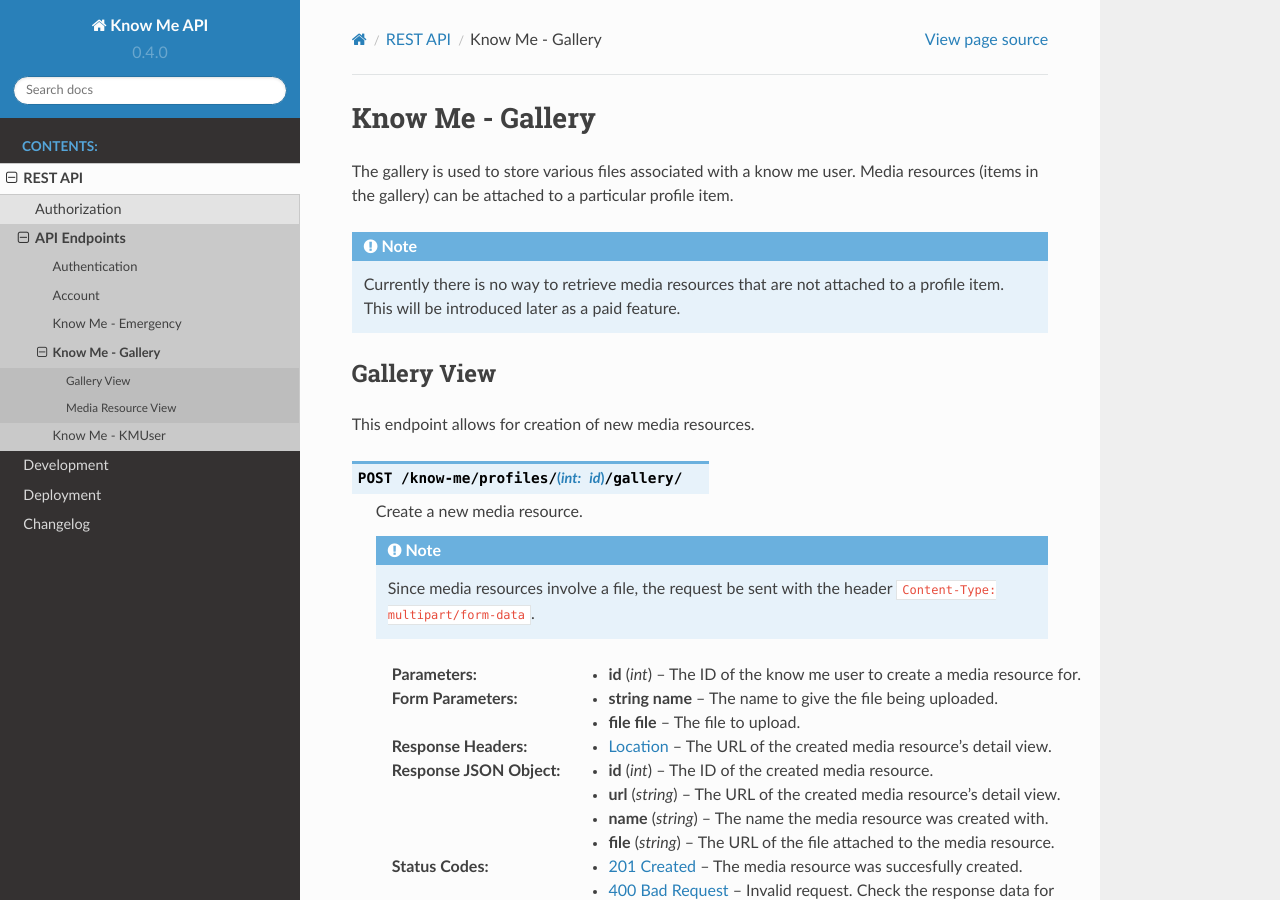
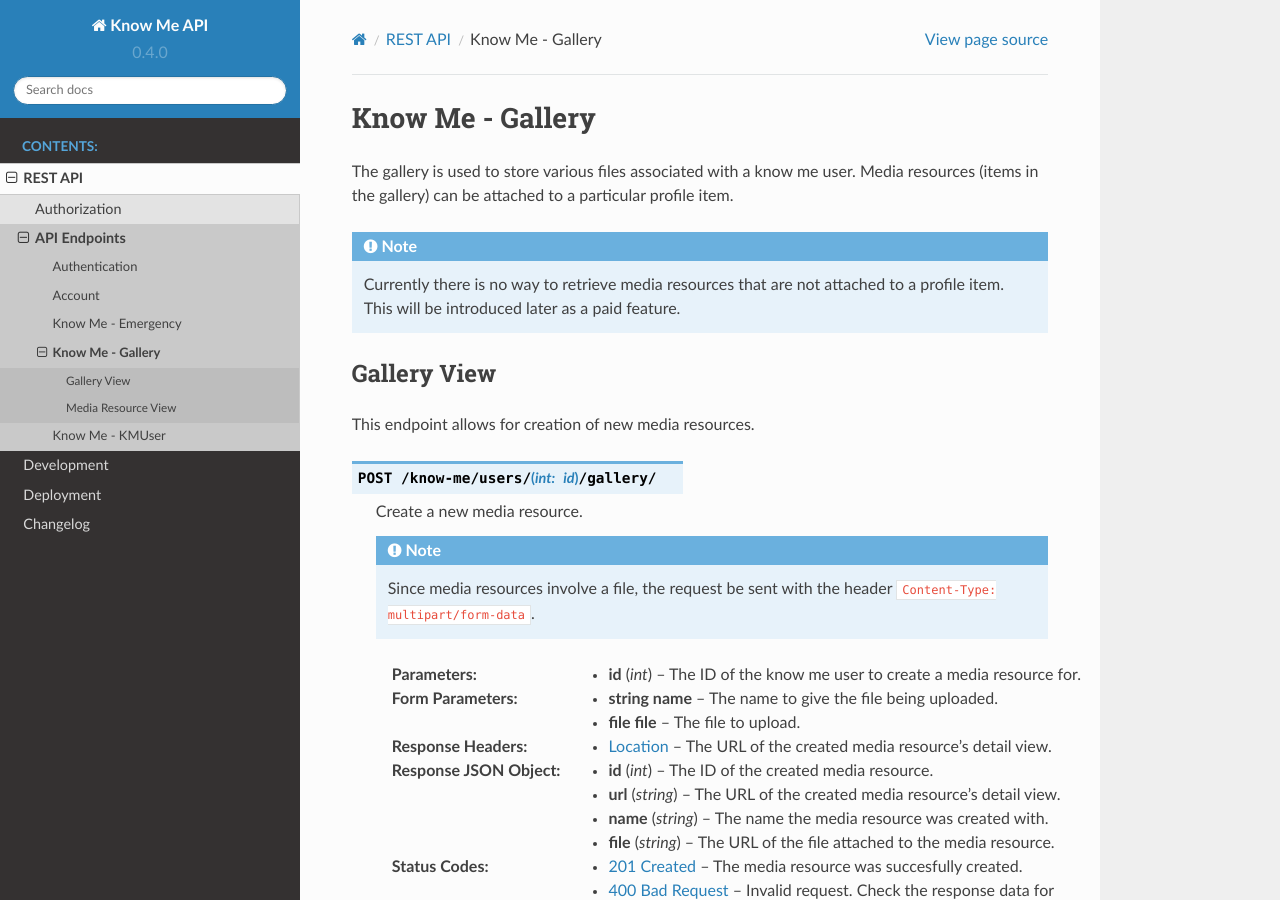
Before and after one commit to knowmetools/km-api, a Sphinx documentation site: the page built from docs/API/know-me-gallery.rst, in a window 1280 px wide and 900 px high. Built offline with Sphinx 7.4.7 and the Read the Docs theme 2.0.0, drawn with Linux system fonts in a browser that asks for light colours.

Commit message:
Fix gallery endpoint.

```diff
--- a/docs/API/know-me-gallery.rst
+++ b/docs/API/know-me-gallery.rst
@@ -15,7 +15,7 @@ Gallery View
 
 This endpoint allows for creation of new media resources.
 
-.. http:post:: /know-me/profiles/(int:id)/gallery/
+.. http:post:: /know-me/users/(int:id)/gallery/
 
     Create a new media resource.
 
```
